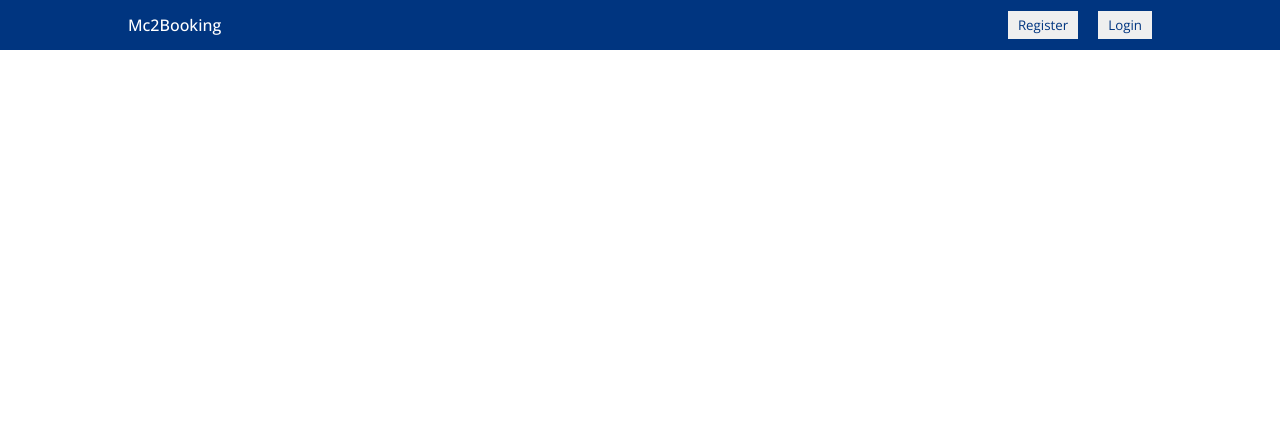
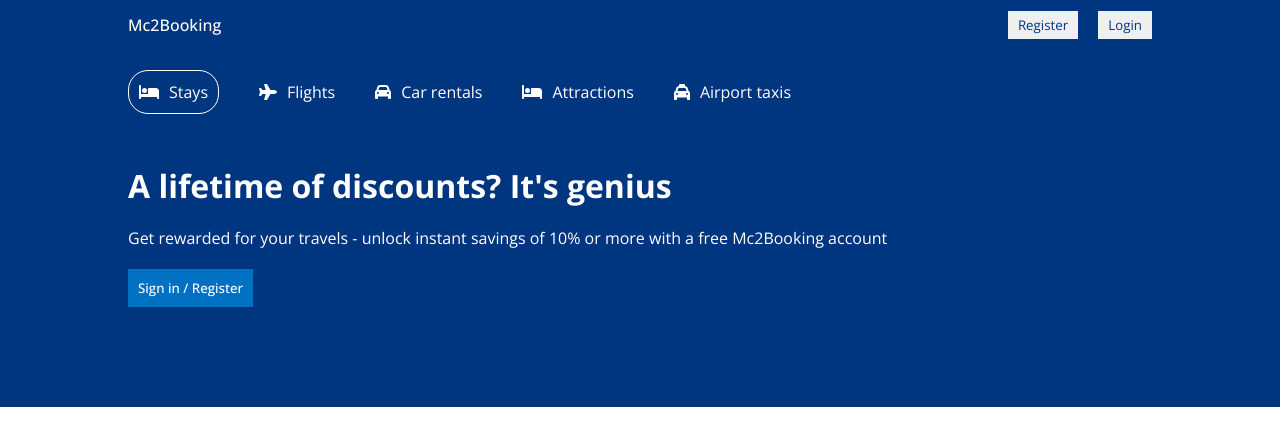
Before and after one commit to Khadija-Ou/Booking-App, a React (Create React App) app: page / in a window 1280 px wide. Shown: the top 446 px of the page. Built offline with nearby package versions, Linux system fonts and the light colour scheme.

Commit message:
Header Design part 1 (icons, h1, description, button)

```diff
--- a/package.json
+++ b/package.json
@@ -3,6 +3,10 @@
   "version": "0.1.0",
   "private": true,
   "dependencies": {
+    "@fortawesome/fontawesome-svg-core": "^6.2.1",
+    "@fortawesome/free-regular-svg-icons": "^6.2.1",
+    "@fortawesome/free-solid-svg-icons": "^6.2.1",
+    "@fortawesome/react-fontawesome": "^0.2.0",
     "@testing-library/jest-dom": "^5.16.4",
     "@testing-library/react": "^13.1.1",
     "@testing-library/user-event": "^13.5.0",
--- /dev/null
+++ b/src/components/header/Header.jsx
@@ -0,0 +1,49 @@
+import './header.scss'
+import { FontAwesomeIcon } from '@fortawesome/react-fontawesome'
+import {
+  faBed,
+  faCar,
+  faPlane,
+  faTaxi,
+} from '@fortawesome/free-solid-svg-icons'
+
+const Header = () => {
+  return (
+    <div className='header'>
+      <div className='headerContainer'>
+        <div className='headerList'>
+          <div className='headerListItem active'>
+            <FontAwesomeIcon icon={faBed} />
+            <span>Stays</span>
+          </div>
+          <div className='headerListItem'>
+            <FontAwesomeIcon icon={faPlane} />
+            <span>Flights</span>
+          </div>
+          <div className='headerListItem'>
+            <FontAwesomeIcon icon={faCar} />
+            <span>Car rentals</span>
+          </div>
+          <div className='headerListItem'>
+            <FontAwesomeIcon icon={faBed} />
+            <span>Attractions</span>
+          </div>
+          <div className='headerListItem'>
+            <FontAwesomeIcon icon={faTaxi} />
+            <span>Airport taxis</span>
+          </div>
+        </div>
+        <h1 className='headerTitle'>
+          A lifetime of discounts? It's genius
+        </h1>
+        <p className='headerDesc'>
+          Get rewarded for your travels - unlock instant savings of
+          10% or more with a free Mc2Booking account
+        </p>
+        <button className='headerButton'>Sign in / Register</button>
+      </div>
+    </div>
+  )
+}
+
+export default Header
--- /dev/null
+++ b/src/components/header/header.scss
@@ -0,0 +1,39 @@
+.header {
+  color: white;
+  background-color: #003580;
+  display: flex;
+  justify-content: center;
+
+  .headerContainer {
+    width: 100%;
+    max-width: 1024px;
+    margin: 20px 0px 100px 0px;
+
+    .headerList {
+      display: flex;
+      gap: 40px;
+      margin-bottom: 50px;
+      .headerListItem {
+        display: flex;
+        align-items: center;
+        gap: 10px;
+      }
+      .headerListItem.active {
+        border: 1px solid white;
+        padding: 10px;
+        border-radius: 20px;
+      }
+    }
+    .headerDesc {
+      margin: 20px 0px;
+    }
+    .headerButton {
+      background-color: #0071c2;
+      color: white;
+      font-weight: 500;
+      border: none;
+      padding: 10px;
+      cursor: pointer;
+    }
+  }
+}
--- a/src/pages/home/Home.jsx
+++ b/src/pages/home/Home.jsx
@@ -1,10 +1,12 @@
 import './home.scss'
 import Navbar from '../../components/navbar/Navbar'
+import Header from '../../components/header/Header'
 
 const Home = () => {
   return (
     <div>
       <Navbar />
+      <Header />
     </div>
   )
 }
```
Also changed, not shown: 1 other file (tests, documents, lock files or other folders).
